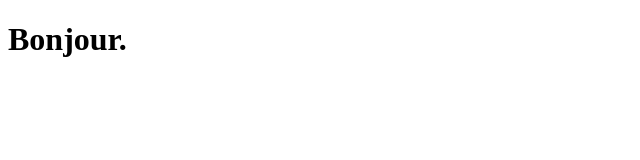
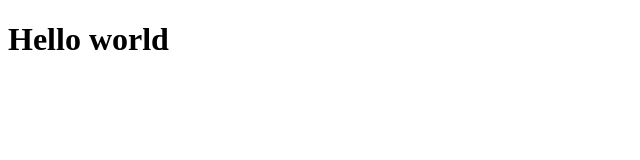
Before and after one commit to mariammalki/projet1, a plain HTML site: page index.html in a window 1280 px wide. Shown: the whole page, without its empty margins (0-640 px from the left). Drawn offline with Linux system fonts and the light colour scheme.

Commit message:
Update index.html

```diff
--- a/index.html
+++ b/index.html
@@ -6,6 +6,6 @@
     <title>Mon projet</title>
 </head>
 <body>
-    <h1>Bonjour.</h1>
+    <h1>Hello world</h1>
 </body>
 </html>
```
